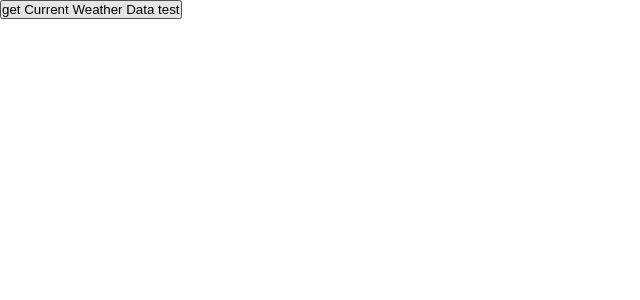
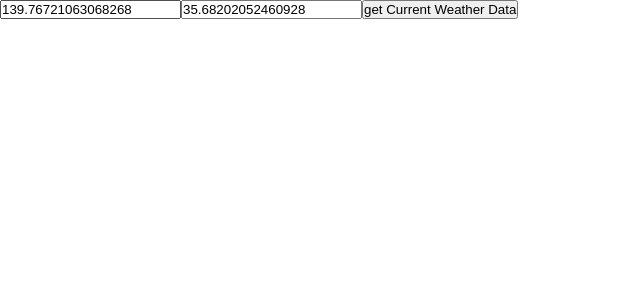
Before and after one commit to moemi-nishino/gs_work_app, a Vue app in the folder gsApp/: page / in a window 1280 px wide. Shown: the top 300 px of the page, without its empty margins (0-640 px from the left). Built offline with nearby package versions, Linux system fonts and the light colour scheme.

Commit message:
テキストフォームから緯度経度を取得し、ボタンを押すとAPIからデータを取得

```diff
--- a/gsApp/src/App.vue
+++ b/gsApp/src/App.vue
@@ -1,16 +1,16 @@
 <script setup>
+import Form from "./components/Form.vue"
 import axios from "axios"
+
 const openWeatherMapKey = "1e6a0afb89116ed8a742cf296abf1187"
-const lat = 35.68202052460928
-const lon = 139.76721063068268
 
-const getCurrentWeatherData = () => {
+const getCurrentWeatherData = (obj) => {
   axios
-  .get(`https://api.openweathermap.org/data/2.5/weather?lat=${lat}&lon=${lon}&appid=${openWeatherMapKey}`)
+  .get(`https://api.openweathermap.org/data/2.5/weather?lat=${obj.latitude}&lon=${obj.longitude}&appid=${openWeatherMapKey}`)
   .then(res => console.log(res))
 }
 </script>
 
 <template>
-  <button @click="getCurrentWeatherData">get Current Weather Data test</button>
+  <Form @submit-form="getCurrentWeatherData"/>
 </template>
--- /dev/null
+++ b/gsApp/src/components/Form.vue
@@ -0,0 +1,21 @@
+<template>
+    <form @submit.prevent="submitForm">
+        <input type="text" v-model="obj.longitude" placeholder="緯度を入力してください">
+        <input type="text" v-model="obj.latitude" placeholder="経度を入力してください">
+        <button type="submit">get Current Weather Data</button>
+    </form>
+</template>
+
+<script setup>
+import { reactive } from "vue";
+
+const obj = reactive({ longitude: "139.76721063068268", latitude: "35.68202052460928" });
+
+const submitForm = () => {
+    emits("submit-form", obj)
+}
+
+const emits = defineEmits([
+    "submit-form"
+])
+</script>
```
